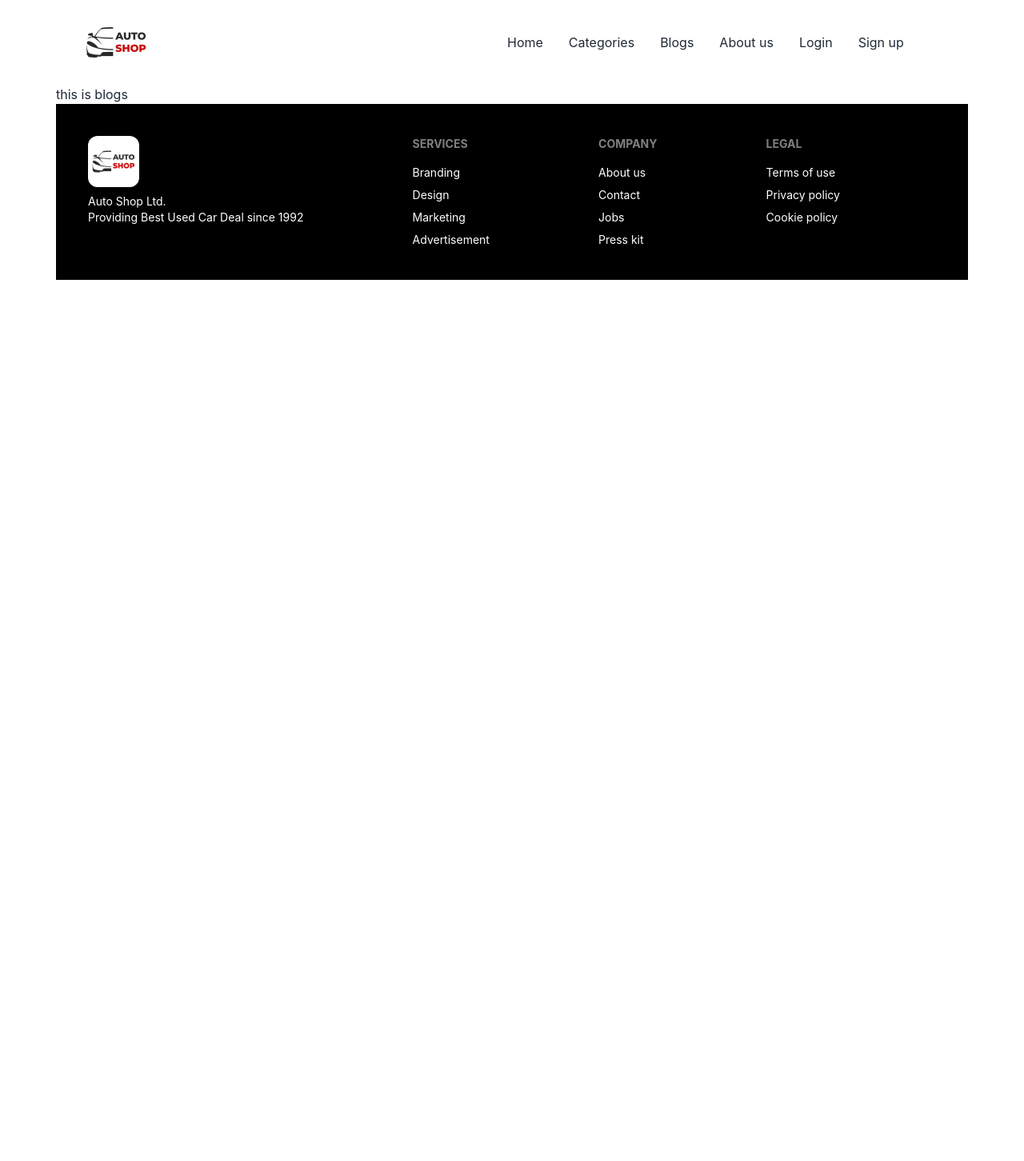
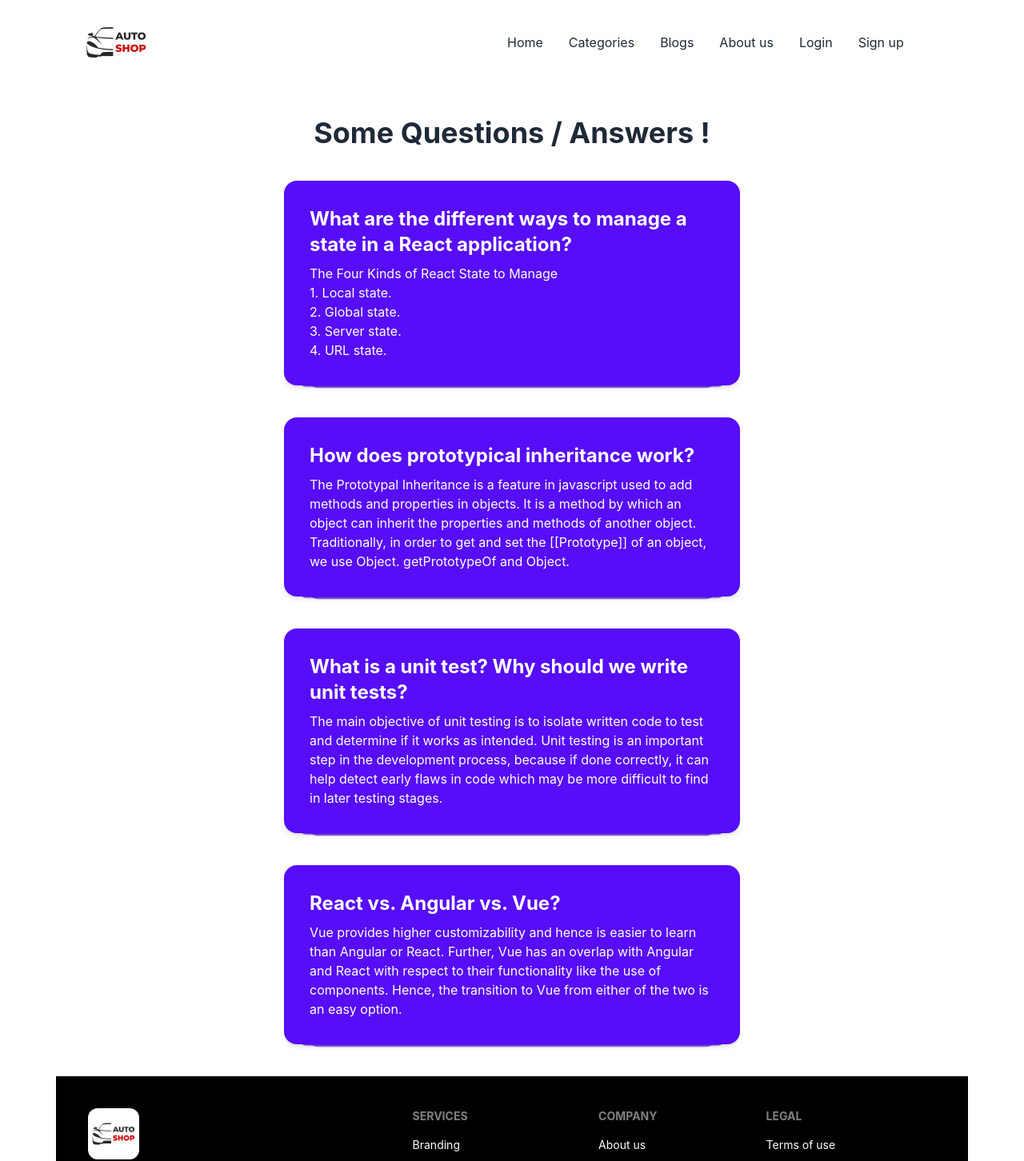
Before and after one commit to Ronyhassansam03n/auto-shop-clients-repo, a React (Create React App) app: page /blogs in a window 1280 px wide. Shown: the top 1452 px of the page at 80% size. Before the commit the page ends 800 px from the top, so only its background shows below. Built offline with nearby package versions, Linux system fonts and the light colour scheme.

Commit message:
Blogs done

```diff
--- a/src/Pages/Common/Header/Blogs/Blogs.js
+++ b/src/Pages/Common/Header/Blogs/Blogs.js
@@ -5,7 +5,97 @@
     return (
 
         <div>
-             this is blogs
+            <h1 className='text-4xl text-center my-10 font-bold'> Some Questions / Answers !</h1>
+
+            <div className=' mx-auto w-1/2 mb-10'>
+
+
+                <div className="stack">
+                    <div className="card shadow-md bg-primary text-primary-content">
+                        <div className="card-body">
+                            <h2 className="card-title font-bold text-2xl"> What are the different ways to manage a state in a React application?</h2>
+                            <p>The Four Kinds of React State to Manage<br/>
+
+                                1. Local state.<br/>
+                                2. Global state.<br/>
+                                3. Server state. <br/>
+                                4. URL state.</p>
+                        </div>
+                    </div>
+                    <div className="card shadow bg-primary text-primary-content">
+                        <div className="card-body">
+                        </div>
+                    </div>
+                    <div className="card shadow-sm bg-primary text-primary-content">
+                        <div className="card-body">
+                        </div>
+                    </div>
+                </div>
+            </div>
+            <div className=' mx-auto w-1/2 mb-10'>
+
+
+                <div className="stack">
+                    <div className="card shadow-md bg-primary text-primary-content">
+                        <div className="card-body">
+                            <h2 className="card-title font-bold text-2xl"> How does prototypical inheritance work?</h2>
+                            <p>The Prototypal Inheritance is a feature in javascript used to add methods and properties in objects. It is a method by which an object can inherit the properties and methods of another object. Traditionally, in order to get and set the [[Prototype]] of an object, we use Object. getPrototypeOf and Object.</p>
+                        </div>
+                    </div>
+                    <div className="card shadow bg-primary text-primary-content">
+                        <div className="card-body">
+                        </div>
+                    </div>
+                    <div className="card shadow-sm bg-primary text-primary-content">
+                        <div className="card-body">
+                        </div>
+                    </div>
+                </div>
+            </div>
+            <div className=' mx-auto w-1/2 mb-10'>
+
+
+                <div className="stack">
+                    <div className="card shadow-md bg-primary text-primary-content">
+                        <div className="card-body">
+                            <h2 className="card-title font-bold text-2xl"> What is a unit test? Why should we write unit tests?</h2>
+                            <p>The main objective of unit testing is to isolate written code to test and determine if it works as intended. Unit testing is an important step in the development process, because if done correctly, it can help detect early flaws in code which may be more difficult to find in later testing stages.</p>
+                        </div>
+                    </div>
+                    <div className="card shadow bg-primary text-primary-content">
+                        <div className="card-body">
+                        </div>
+                    </div>
+                    <div className="card shadow-sm bg-primary text-primary-content">
+                        <div className="card-body">
+                        </div>
+                    </div>
+                </div>
+            </div>
+            <div className=' mx-auto w-1/2 mb-10'>
+
+
+                <div className="stack">
+                    <div className="card shadow-md bg-primary text-primary-content">
+                        <div className="card-body">
+                            <h2 className="card-title font-bold text-2xl"> React vs. Angular vs. Vue?</h2>
+                            <p>Vue provides higher customizability and hence is easier to learn than Angular or React. Further, Vue has an overlap with Angular and React with respect to their functionality like the use of components. Hence, the transition to Vue from either of the two is an easy option.</p>
+                        </div>
+                    </div>
+                    <div className="card shadow bg-primary text-primary-content">
+                        <div className="card-body">
+                        </div>
+                    </div>
+                    <div className="card shadow-sm bg-primary text-primary-content">
+                        <div className="card-body">
+                        </div>
+                    </div>
+                </div>
+            </div>
+
+
+
+
         </div>
     );
 };
```
